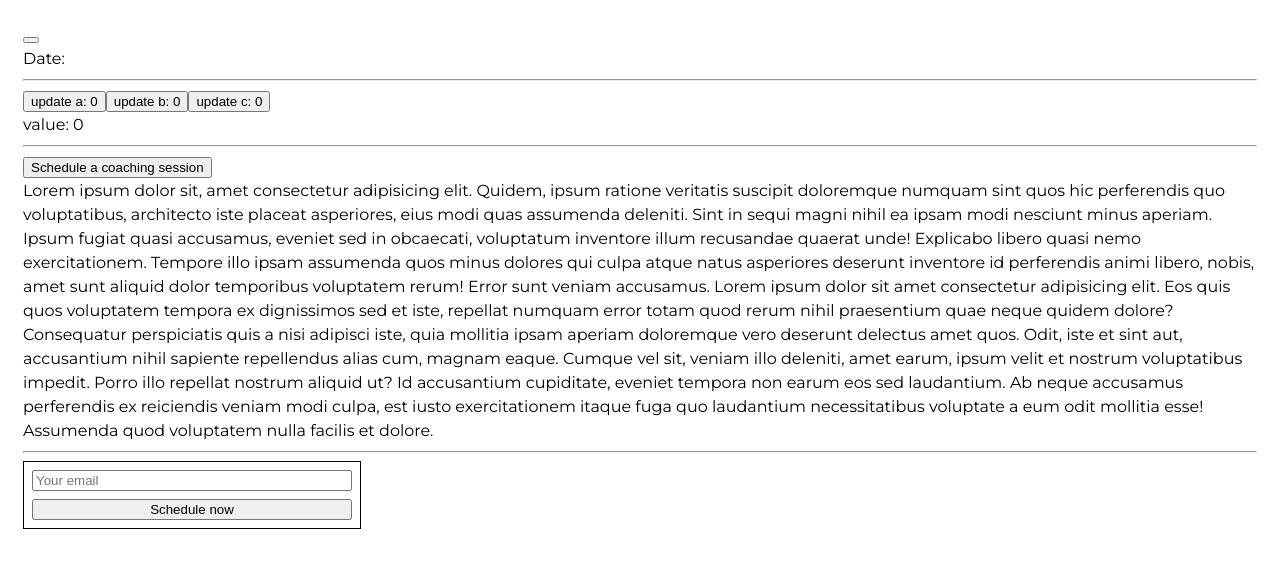
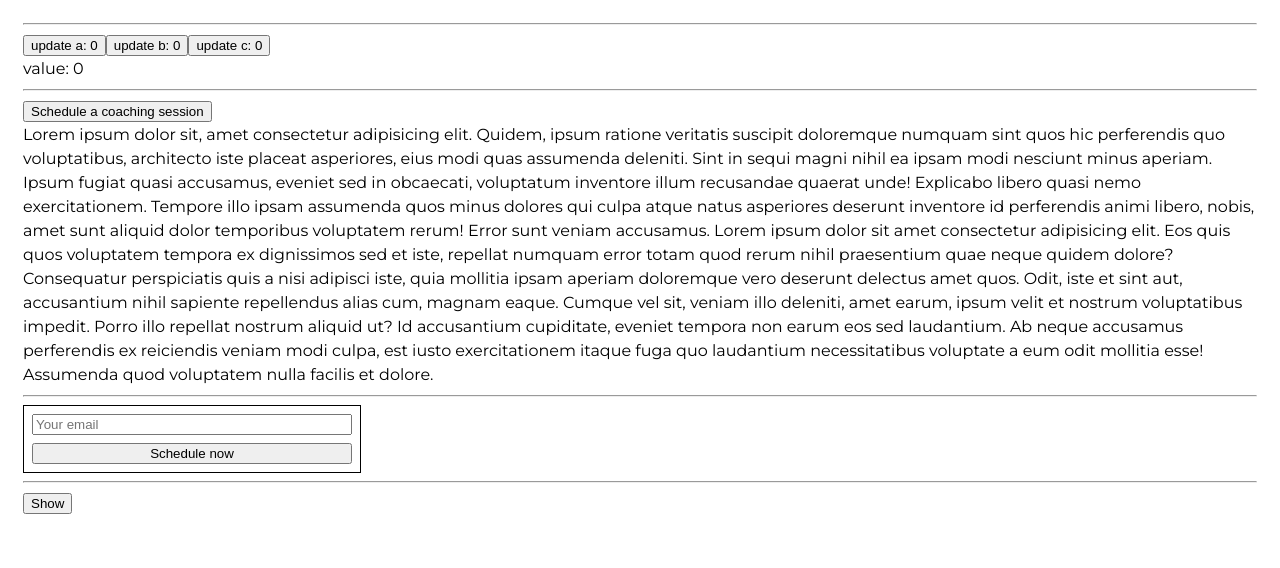
Before and after one commit to vladyslavJs/http-practice, a React (Vite) app: page / in a window 1280 px wide. Shown: the top 568 px of the page. Built offline with nearby package versions, Linux system fonts and the light colour scheme.

Commit message:
last-commit

```diff
--- a/src/components/App/App.jsx
+++ b/src/components/App/App.jsx
@@ -1,32 +1,47 @@
 import UseMemoExample from '../UseMemoExample'
 import RefExample from '../RefExample'
+import Timer from '../Timer'
 import { useRef, useState } from 'react';
 
 export default function App() {
   //Ref це не реактивне значення, зміна Ref не впливає на оновлення компоненту, тобто не форсить рендер, це не probs i не useState.
   // const clicks = useRef();
-  const [clicks, setClicks] = useState(0);
-  const date = new Date();
 
-  const handelCLick = () => {
+  // Відмінність між звичайною локальною змінною і useRef.
+  // Локальна змінна буде створюватисб кожний раз і кожний раз ініціалізуватися,
+  // useRef - ініціалізується один раз і зберігає це значення поки ми його самі не змінемо, а по друге він не реактивний
+  // const [clicks, setClicks] = useState(0);
+  // const date = useRef(new Date());
 
-  };
+  // const handelCLick = () => {
+  //   setClicks(clicks + 1);
+  // };
+  //----------------------------------
 
   //Це приклад відноситься до Ref
   // const handleClick = () => {
   //   clicks.current += 1;
   //   console.log(handleClick);
   // }
+  //----------------------------------
+  const [isVisible, setIsVisible] = useState(false);
+
   return (
     <>
-      <div>
-        <button onClick={handelCLick}>{clicks.current}</button>
-        <p>Date: {date.toLocaleTimeString}</p>
-      </div>
+      {/* <div>
+        <button onClick={handelCLick}>{clicks}Click</button>
+        <p>Date: {date.current.getTime()}</p>
+      </div>     */}
       <hr />
       < UseMemoExample />
       <hr />
       < RefExample />
+      <hr />
+      <button onClick={() => setIsVisible(!isVisible)}>
+        {isVisible ? 'Hide' : 'Show'}
+      </button>
+      {isVisible && < Timer />}
+
     </>
   );
 }
--- a/src/components/RefExample.jsx
+++ b/src/components/RefExample.jsx
@@ -1,4 +1,5 @@
-import { useEffect, useRef } from "react";
+import { useRef } from "react";
+// import { useEffect } from "react";
 
 const formStyle = {
     display: 'grid',
--- /dev/null
+++ b/src/components/Timer.jsx
@@ -0,0 +1,34 @@
+import { useEffect, useRef } from "react";
+
+export const Timer = () => {
+    const intervalId = useRef();
+
+    useEffect(() => {
+        //Робимо змінну, intervalId
+        intervalId.current = setInterval(() => {
+            console.log(Date.now());
+        }, 1000);
+
+        //Потім зактдуємо її в метод clearInterval і повертаємо
+        //Таким чином зупиняємо наший інтервал,
+        return () => {
+            clearInterval(intervalId.current);
+         }
+    }, []);
+
+    const stopInterval = () => {
+        clearInterval(intervalId.current)
+    }
+
+    return (
+        <div>
+            <button onClick={stopInterval}>Stop Interval</button>
+        </div>
+    );
+}
+
+export default Timer;
+
+
+//useRef використовується в більшості кейсів аби імітувати querySelector,
+// для того аби зберегти якесь значення, між оновленими компонентами
```
